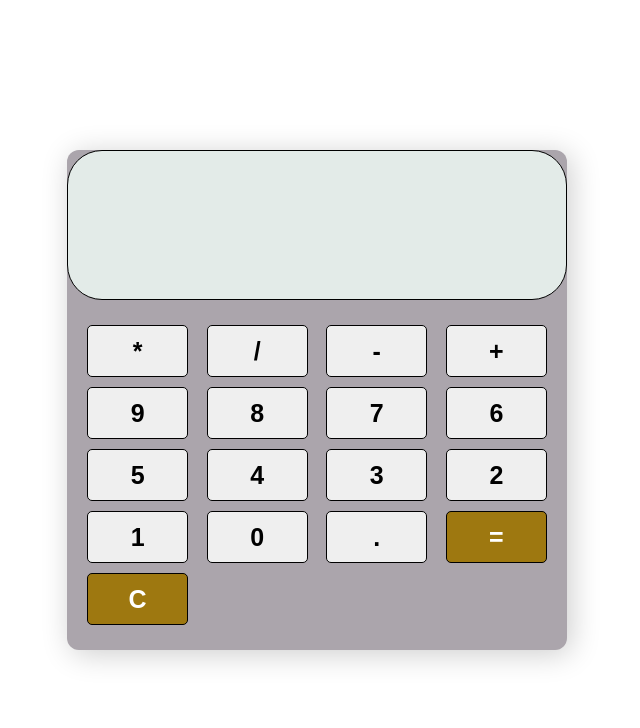
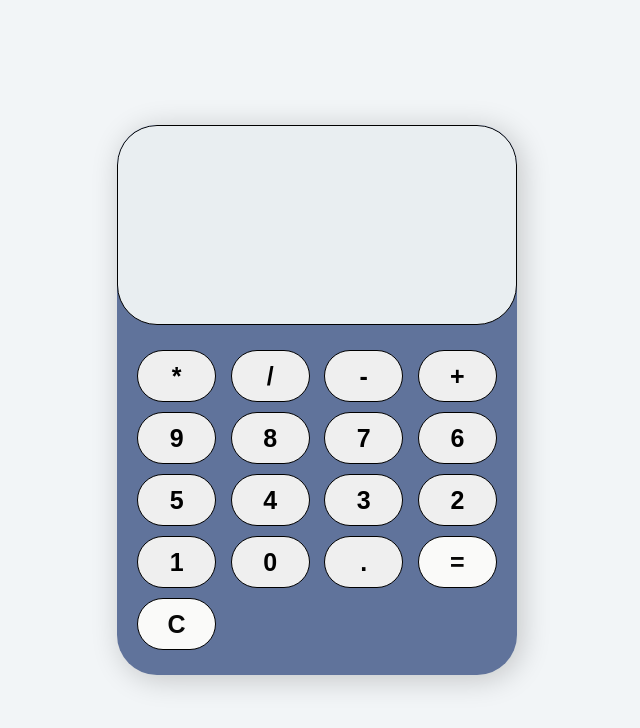
Before and after one commit to jaysreeb/Calculator, a plain HTML site: page index.html in a window 1280 px wide. Shown: the whole page, without its empty margins (323-963 px from the left). Drawn offline with Linux system fonts and the light colour scheme.

Commit message:
Added edge case, divide by zero and  updated README.md

```diff
--- a/script.js
+++ b/script.js
@@ -76,7 +76,7 @@ function parseAndCalculate(input){
                     result = num1 / num2;
                 }
                 else{
-                    throw new error ("Cannot divide by zero");
+                    throw new Error ("Cannot divide by Zero");
                 }
             }
 
--- a/styles.css
+++ b/styles.css
@@ -2,32 +2,34 @@
     margin: 0;
     padding: 0;
     box-sizing: border-box;
-}body {
+}
+body {
     min-height: 100vh;
-    background: white;
+    background: #f2f5f7;
     display: flex;
     justify-content: center;
     align-items: center;
 }
 .calculator {
-    width: 500px;
-    height: 500px;
+    width: 400px;
+    height: 550px;
     box-shadow: 4px 4px 30px rgba(0,0,0,0.2);
     border-radius: 12px;
-    background: #aba5ac;
+    background: #60739b;
     overflow: hidden;
+    border-radius: 40px;
 }
 form input {
     width: 100%;
-    height: 150px;
+    height: 200px;
     font-size: 2rem;
     padding: 1rem;
     color: #080808;
-    background: #e3ebe8;
+    background: #e9eef1;
     text-align: right;
     pointer-events: none;
     border: 1px solid black;
-    border-radius: 35px;
+    border-radius: 40px;
 }
 .button {
     display: flex;
@@ -43,10 +45,10 @@ button {
     height: 52px;
     font-size: 25px;
     font-weight: 600;
-    border-radius: 5px;
+    border-radius: 40px;
     cursor: pointer;
 }
 .btn-equal, .btn-clear{
-    background: rgb(158, 120, 16);
-    color: #fff;
+    background: rgb(250, 250, 249);
+    color: #080808;
 }
```
Also changed, not shown: image-1.png (added), image.png (added), 1 other file.
